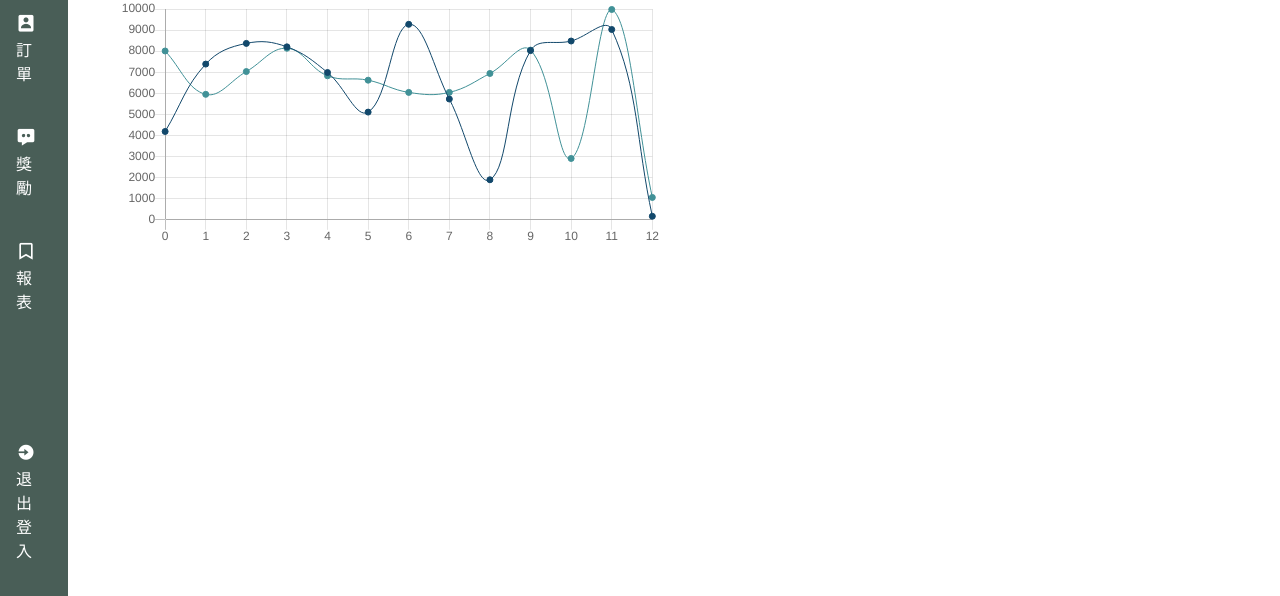
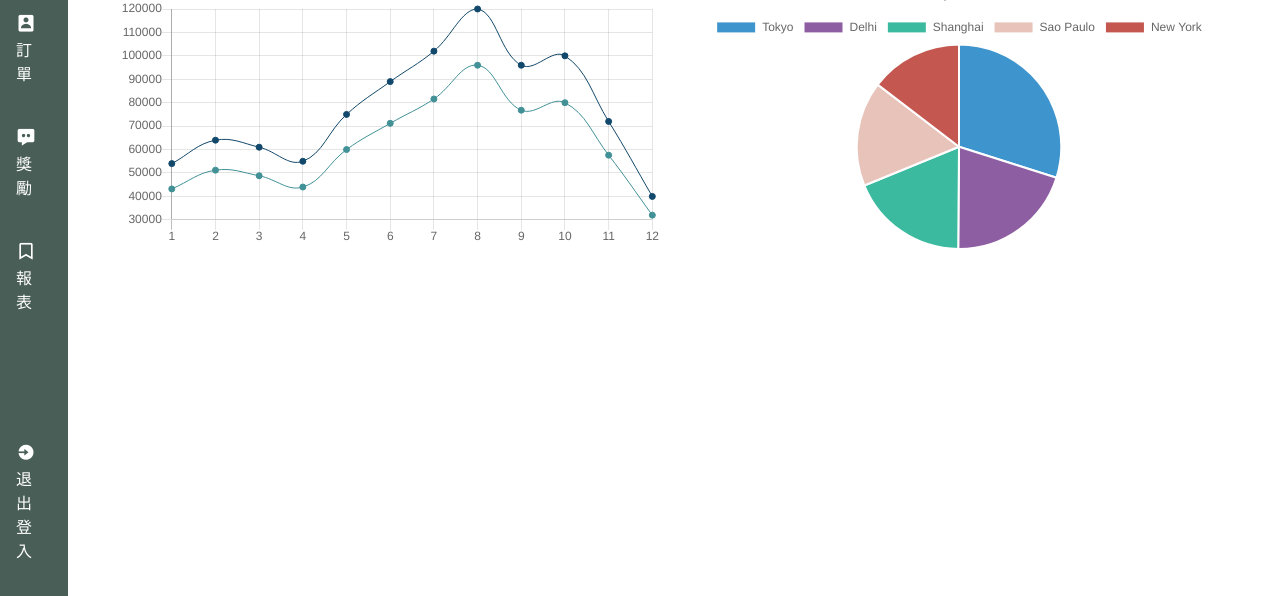
Before and after one commit to KrisTxDoG/Hiking-website, a plain HTML site: page report.html in a window 1280 px wide. Shown: the part 204-800 px from the top of the page. Drawn offline with nearby package versions, Linux system fonts and the light colour scheme.

Commit message:
Revise Report

```diff
--- a/report.html
+++ b/report.html
@@ -123,6 +123,13 @@
                     <!-- 統計圖畫在這裡 -->
                     <canvas id="chartCanvas"></canvas>
                 </div>
+
+                <br>
+
+                <div class="col-sm-6">
+                    <!-- 統計圖畫在這裡 -->
+                    <canvas id="chartCanvas_circle"></canvas>
+                </div>
             </div>
         </div>
     </div>
@@ -134,17 +141,48 @@
 
         var dataList = [];
         var labelList = [];
-        for (let i = 0; i <= 12; i++) {
-            let dataItem = Math.floor(Math.random() * 10000);
-            labelList.push(i);
-            dataList.push(dataItem);
-        }
+        // for (let i = 0; i <= 12; i++) {
+        //     let dataItem = Math.floor(Math.random() * 10000);
+        //     labelList.push(i);
+        //     dataList.push(dataItem);
+        // }
+        labelList = [1,2,3,4,5,6,7,8,9,10,11,12];
 
-        var series2DataList = [];
-        for (let i = 0; i <= 12; i++) {
-            let dataItem = Math.floor(Math.random() * 10000);
-            series2DataList.push(dataItem);
-        }
+        dataList = [5400, 6400, 6100, 5500, 7500, 8900, 10200, 12000, 9600, 10000, 7200, 4000];
+        dataList_1 = [5400, 6400, 6100, 5500, 7500, 8900, 10200, 12000, 9600, 10000, 7200, 4000];
+
+
+
+        dataList.forEach(function(item, index, arr){
+            arr[index] = item * 10;
+        });
+
+        dataList_1.forEach(function(item, index, arr){
+            arr[index] = item * 8;
+        })
+
+        console.log(dataList);
+        console.log(dataList_1);
+
+
+
+        // alert(dataList);
+
+        // var series2DataList = [];
+        // for (let i = 1; i <= 12; i++) {
+        //     let dataItem = Math.floor(Math.random() * 10000);
+        //     series2DataList.push(dataItem);
+        // }
+
+        // for (i=0; i<=dataList.length; i++) {
+        //     var series2DataList = [];
+        //     series2DataList =  series2DataList.append(dataList[i]);
+        // }
+
+        // var series2DataList = [];
+        // series2DataList = dataList * 0.8;
+
+        // console.log(series2DataList);
 
         // Lab 練習的程式寫在這裡
         var ctx = document.getElementById("chartCanvas");
@@ -164,7 +202,7 @@
                     },
                     {
                         label: "今年銷售額",
-                        data: series2DataList,
+                        data: dataList_1,
                         fill: false,
                         // 著色:
                         backgroundColor: "#419197",
@@ -176,6 +214,35 @@
             })
         })
 
+        // 圓餅圖
+        $(document).ready(function () {
+
+        var cityPopulationList = [ 3800, 2570, 2374, 2106, 1859];
+        var cityNameList = [ "Tokyo", "Delhi", "Shanghai", "Sao Paulo", "New York"];
+
+        // Lab 練習的程式寫在這裡
+
+        var ctx = document.getElementById("chartCanvas_circle");
+        var pieChart = new Chart(ctx, {
+            type: "pie",
+            data: {
+                labels: cityNameList,
+                datasets: [
+                    {
+                        data: cityPopulationList,
+                        backgroundColor: ["#3e95cd", "#8e5ea2","#3cba9f","#e8c3b9","#c45850"]
+                    }
+                ]
+            },
+            options: {
+                title: {
+                    display: true,
+                    text: 'Population'
+                }
+            }
+        })
+})
+
 
     </script>
 </body>
```
